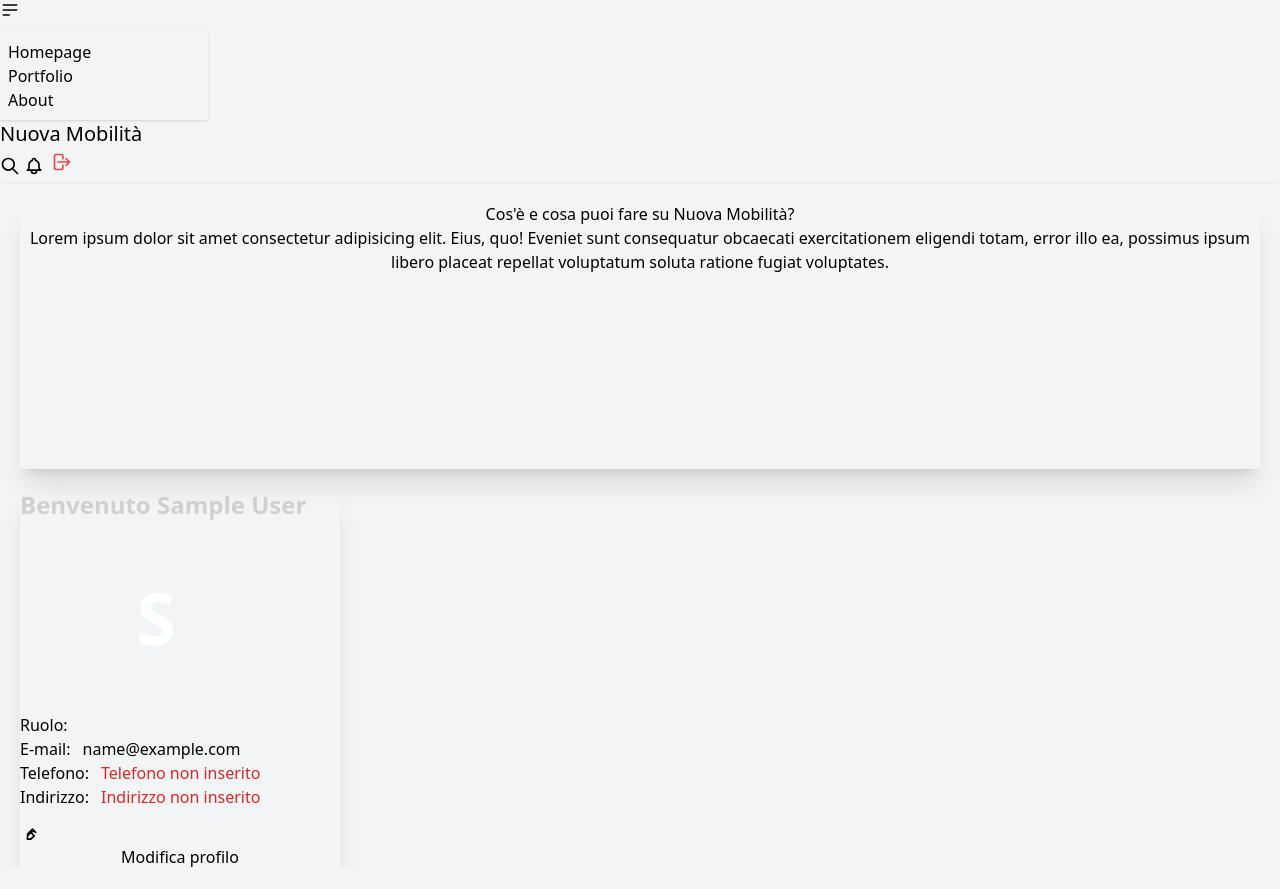
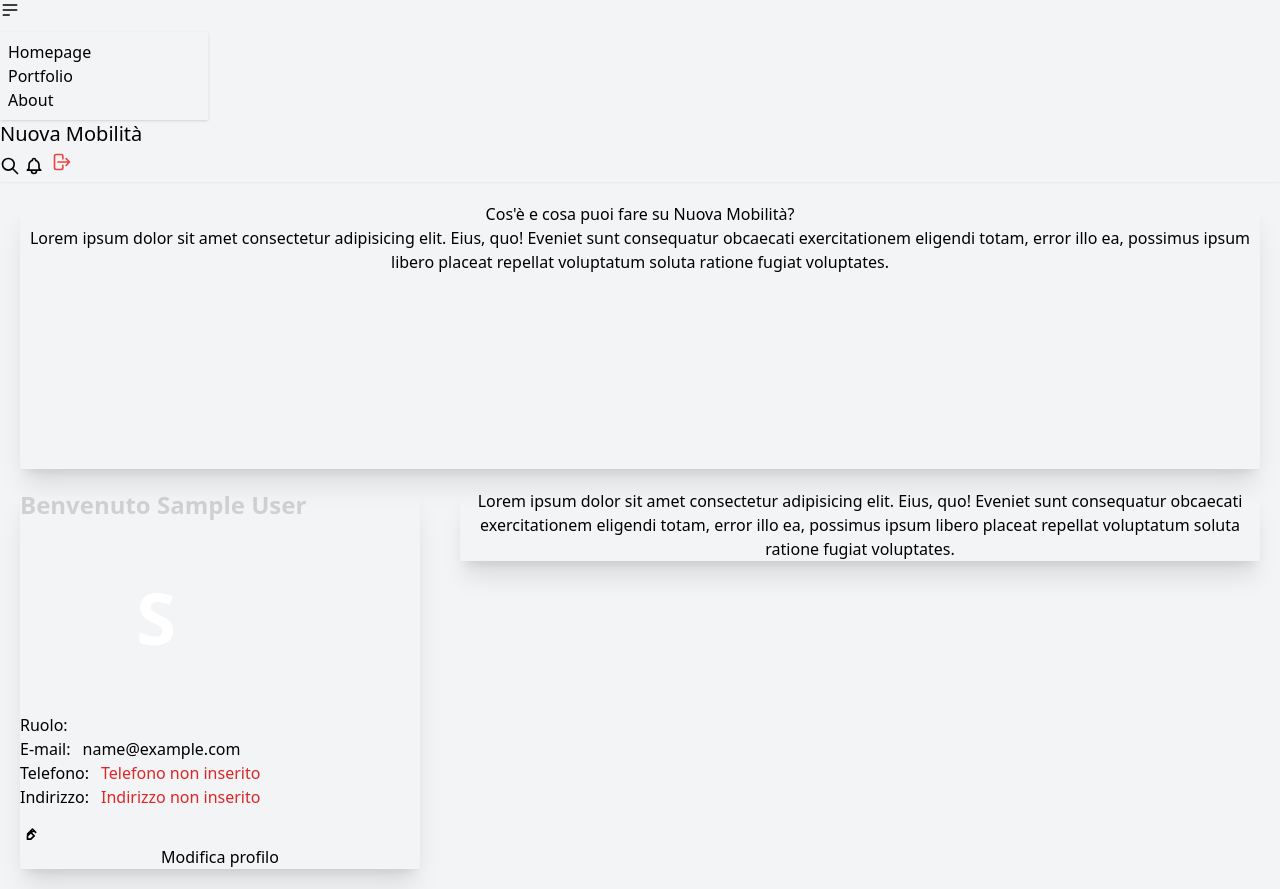
Before and after one commit to GiovanniBombardieri/NuovaMobilita, a React (Vite) app in the folder frontend/: page /dashboard in a window 1280 px wide. Built offline with nearby package versions, Linux system fonts and the light colour scheme; sample sign-in values are in the browser's storage.

Commit message:
:zap: add structure map pages to the dashboard and fix the layout of the core elements

```diff
--- a/frontend/src/pages/Dashboard.tsx
+++ b/frontend/src/pages/Dashboard.tsx
@@ -1,13 +1,17 @@
 import Navbar from "./Navbar";
 import UserDetails from "./userDetail";
 import ServiceOverview from "./ServiceOverview";
+import StructureMaps from "./StructuresMap";
 
 const Dashboard = () => {
   return (
     <div className="h-screen">
       <Navbar />
       <ServiceOverview />
-      <UserDetails />
+      <div className="flex justify-between">
+        <UserDetails />
+        <StructureMaps />
+      </div>
     </div>
   );
 };
--- /dev/null
+++ b/frontend/src/pages/StructuresMap.tsx
@@ -0,0 +1,18 @@
+const StructureMaps = () => {
+  return (
+    <div className="w-2/3 h-fit mx-5 mb-5">
+      <div className="card bg-base-100 w-full h-full shadow-xl">
+        <div className="card-body flex flex-col items-center text-center">
+          <p>
+            Lorem ipsum dolor sit amet consectetur adipisicing elit. Eius, quo!
+            Eveniet sunt consequatur obcaecati exercitationem eligendi totam,
+            error illo ea, possimus ipsum libero placeat repellat voluptatum
+            soluta ratione fugiat voluptates.
+          </p>
+        </div>
+      </div>
+    </div>
+  );
+};
+
+export default StructureMaps;
--- a/frontend/src/pages/userDetail.tsx
+++ b/frontend/src/pages/userDetail.tsx
@@ -44,9 +44,8 @@ const UserDetails = () => {
   }, []);
 
   return (
-    <div>
-      <header className="w-1/2 h-full m-5">
-        <div className="card bg-base-100 w-1/2 shadow-xl">
+    <div className="w-1/3 h-full mx-5 mb-5">
+      <div className="card bg-base-100 shadow-xl w-2/2">
         <AnimatePresence mode="wait">
           {showWelcome ? (
             <motion.span
@@ -181,7 +180,6 @@ const UserDetails = () => {
           </dialog>
         </div>
       </div>
-      </header>
     </div>
   );
 };
```
Lines whose indentation alone changed are shown as unchanged.
